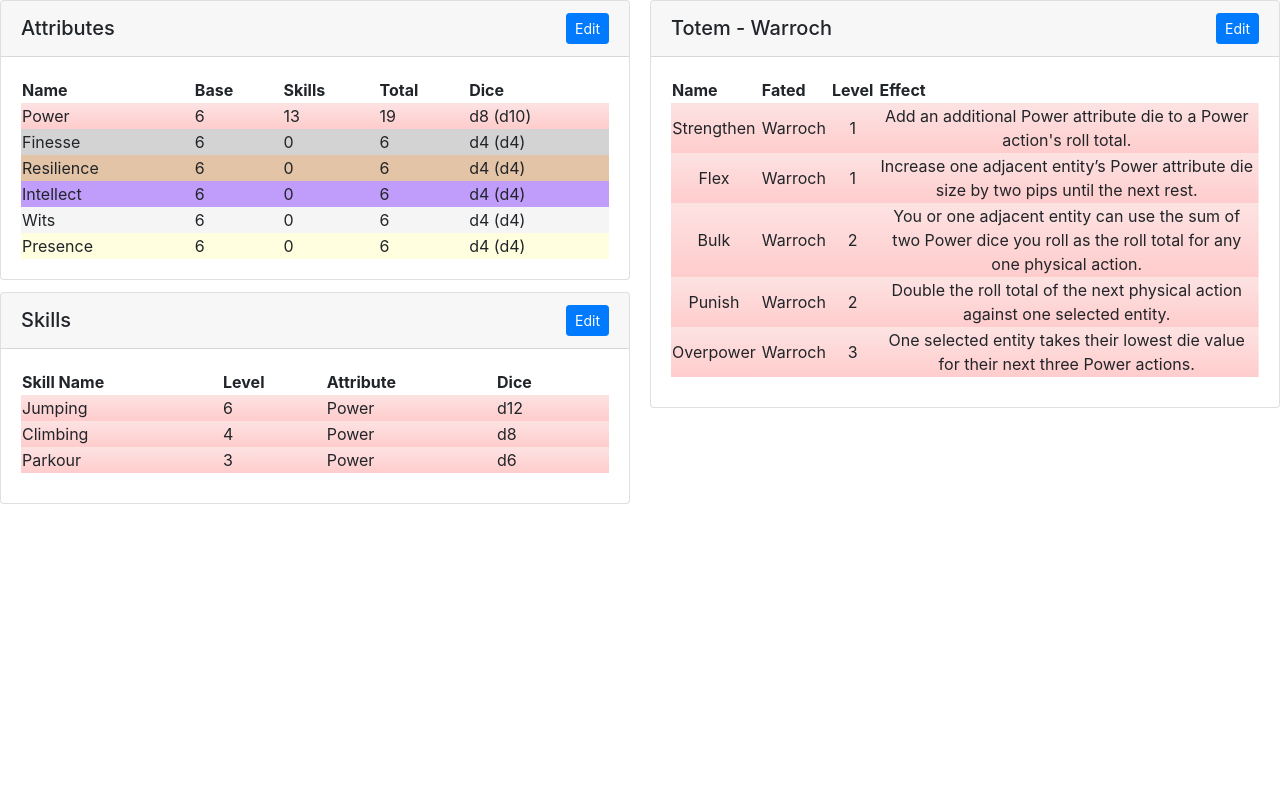
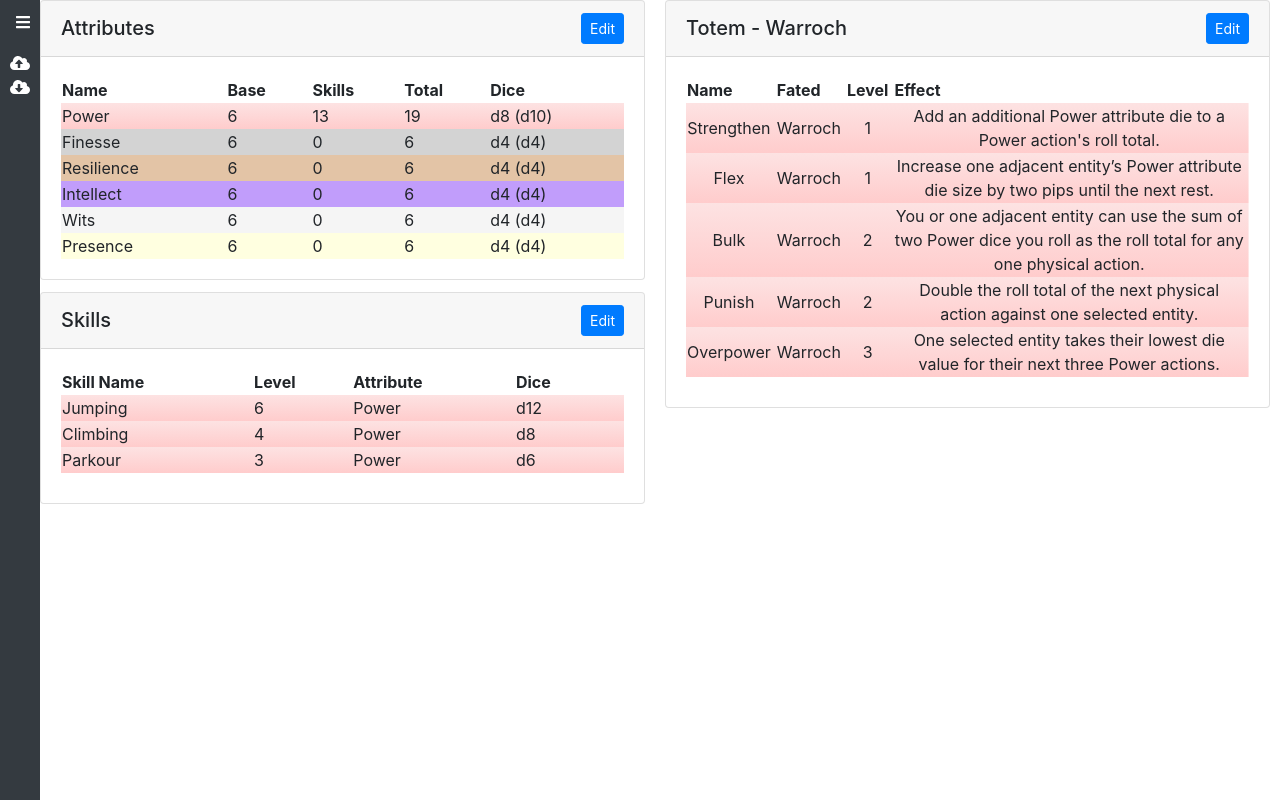
Before and after one commit to Shadow-Night-Black/ToF-Character-Sheet, a React (Create React App) app: page / in a window 1280 px wide. Built offline with nearby package versions, Linux system fonts and the light colour scheme.

Commit message:
first side bar implentation

```diff
--- a/package.json
+++ b/package.json
@@ -3,6 +3,10 @@
   "version": "0.1.0",
   "private": true,
   "dependencies": {
+    "@fortawesome/fontawesome-svg-core": "^1.2.30",
+    "@fortawesome/free-regular-svg-icons": "^5.14.0",
+    "@fortawesome/free-solid-svg-icons": "^5.14.0",
+    "@fortawesome/react-fontawesome": "^0.1.11",
     "@testing-library/jest-dom": "^4.2.4",
     "@testing-library/react": "^9.5.0",
     "@testing-library/user-event": "^7.2.1",
--- a/src/App.scss
+++ b/src/App.scss
@@ -1,3 +1,13 @@
+#root {
+  overflow-x: hidden;
+  width:100vw;
+  height: 100vh;
+}
+
+.App {
+  width:calc( 100vw - 50px)
+}
+
 input {
     background-color: #fff;
     background-clip: border-box;
--- a/src/App.tsx
+++ b/src/App.tsx
@@ -1,5 +1,5 @@
 import { Widget, WidgetProps } from './UI/Widgets/Widget';
-import React from 'react';
+import React, { Fragment } from 'react';
 import 'bootstrap/dist/css/bootstrap.min.css';
 import './App.scss';
 import { Dialog, DialogParams, DialogSection } from './UI/Dialogs/Dialog';
@@ -7,6 +7,8 @@ import { CreateTestCharacter, Character, JsonToCharacter, CharacterToJson } from
 import { AttributeWidgetConstructor } from './UI/Widgets/AttributesWidget';
 import { SkillsWidget } from './UI/Widgets/SkillsWidget';
 import { BlessingsWidget } from './UI/Widgets/TotemWidget';
+import { Sidebar } from './UI/Controls/Sidebar';
+
 
 type AppState = {
   ui: UIState<Character>;
@@ -27,7 +29,11 @@ export type openDialog<T> = (header: DialogSection<T>, body: DialogSection<T>) =
 export type Update<T> = (update: (old: T) => T) => void;
 export type Delete<T> = (update: (old: T) => boolean) => void;
 
+export type SidebarParams = {
+}
+
 export interface UIState<T> {
+  sidebar: SidebarParams;
   dialog: DialogParams<T>;
 }
 
@@ -48,6 +54,8 @@ class App extends React.Component<{}, AppState> {
     this.state = {
       model: model,
       ui: {
+        sidebar: {
+        },
         dialog: {
           isOpen: false,
           body: () => null,
@@ -100,12 +108,15 @@ class App extends React.Component<{}, AppState> {
 
   render() {
     return (
+      <Fragment>
+      <Sidebar {...this.state.ui.sidebar}></Sidebar>
       <div className="App card-columns">
         {Widget(this.WidgetProps(), AttributeWidgetConstructor)}
         {Widget(this.WidgetProps(), SkillsWidget)}
         {Widget(this.WidgetProps(), BlessingsWidget)}
         <Dialog updateUI={this.updateUI} appControls={this.AppControls} dialogState={this.state.ui.dialog} />
       </div>
+</Fragment>
     );
   }
 }
--- /dev/null
+++ b/src/UI/Controls/Sidebar.scss
@@ -0,0 +1,43 @@
+.sidebar {
+  position: fixed;
+  width: 150px;
+  height: 100vh;
+  color: white;
+  left: 0px;
+
+  & > *:first-child {
+    margin-top: 10px;
+  }
+  & > * {
+    position: relative;
+    width: 150px;
+    text-align: right;
+    padding-right: 10px;
+    .nav-title {
+      padding-right: 20px;
+    }
+  }
+  .seperator {
+    border-top: 1px;
+    height: 1px;
+    margin-top: 16px;
+    border-color: white;
+  }
+  .nav-item {
+    cursor: pointer;
+  }
+
+  & + * {
+    margin-left: 150px;
+    transition: margin-left 1s;
+  }
+
+  transition: left 1s;
+}
+.sidebar-closed {
+  //width: 40px;
+  left: -110px;
+  & + * {
+    margin-left: 40px;
+  }
+}
--- a/src/UI/Controls/Sidebar.tsx
+++ b/src/UI/Controls/Sidebar.tsx
@@ -1,194 +1,30 @@
-export const debug = true;
-/*
-import PropTypes from 'prop-types'
-import React, { Component } from 'react'
-import {
-  Button,
-  Checkbox,
-  Grid,
-  Header,
-  Icon,
-  Image,
-  Menu,
-  Segment,
-  Sidebar,
-} from 'semantic-ui-react'
+import React, { FunctionComponent, useState } from 'react';
+import { FontAwesomeIcon } from '@fortawesome/react-fontawesome';
+import { faBars, faCloudDownloadAlt, faCloudUploadAlt } from '@fortawesome/free-solid-svg-icons';
+import './Sidebar.scss';
 
-const HorizontalSidebar = ({ animation, direction, visible }) => (
-  <Sidebar
-    as={Segment}
-    animation={animation}
-    direction={direction}
-    visible={visible}
-  >
-    <Grid textAlign='center'>
-      <Grid.Row columns={1}>
-        <Grid.Column>
-          <Header as='h3'>New Content Awaits</Header>
-        </Grid.Column>
-      </Grid.Row>
-      <Grid columns={3} divided>
-        <Grid.Column>
-          <Image src='https://react.semantic-ui.com/images/wireframe/media-paragraph.png' />
-        </Grid.Column>
-        <Grid.Column>
-          <Image src='https://react.semantic-ui.com/images/wireframe/media-paragraph.png' />
-        </Grid.Column>
-        <Grid.Column>
-          <Image src='https://react.semantic-ui.com/images/wireframe/media-paragraph.png' />
-        </Grid.Column>
-      </Grid>
-    </Grid>
-  </Sidebar>
-)
+export type SidebarProps = {};
 
-HorizontalSidebar.propTypes = {
-  animation: PropTypes.string,
-  direction: PropTypes.string,
-  visible: PropTypes.bool,
-}
+export const Sidebar: FunctionComponent<SidebarProps> = (props) => {
+  const [open, setOpen] = useState(false);
 
-const VerticalSidebar = ({ animation, direction, visible }) => (
-  <Sidebar
-    as={Menu}
-    animation={animation}
-    direction={direction}
-    icon='labeled'
-    inverted
-    vertical
-    visible={visible}
-    width='thin'
-  >
-    <Menu.Item as='a'>
-      <Icon name='home' />
-      Home
-    </Menu.Item>
-    <Menu.Item as='a'>
-      <Icon name='gamepad' />
-      Games
-    </Menu.Item>
-    <Menu.Item as='a'>
-      <Icon name='camera' />
-      Channels
-    </Menu.Item>
-  </Sidebar>
-)
-
-VerticalSidebar.propTypes = {
-  animation: PropTypes.string,
-  direction: PropTypes.string,
-  visible: PropTypes.bool,
-}
-
-export default class SidebarExampleTransitions extends Component {
-  state = {
-    animation: 'overlay',
-    direction: 'left',
-    dimmed: false,
-    visible: false,
-  }
-
-  handleAnimationChange = (animation) => () =>
-    this.setState((prevState) => ({ animation, visible: !prevState.visible }))
-
-  handleDimmedChange = (e, { checked }) => this.setState({ dimmed: checked })
-
-  handleDirectionChange = (direction) => () =>
-    this.setState({ direction, visible: false })
-
-  render() {
-    const { animation, dimmed, direction, visible } = this.state
-    const vertical = direction === 'bottom' || direction === 'top'
-
-    return (
+  return (
+    <nav
+      className={`sidebar navbar-dark bg-dark ${open ? '' : 'sidebar-closed'}`}
+    //   onClick={() => setOpen(!open)}
+      onMouseOver={() => setOpen(true)}
+      onMouseOut={() => setOpen(false)}
+    >
       <div>
-        <Checkbox
-          checked={dimmed}
-          label='Dim Page'
-          onChange={this.handleDimmedChange}
-          toggle
-        />
-
-        <Header as='h5'>Direction</Header>
-        <Button.Group>
-          <Button
-            active={direction === 'left'}
-            onClick={this.handleDirectionChange('left')}
-          >
-            Left
-          </Button>
-          <Button
-            active={direction === 'right'}
-            onClick={this.handleDirectionChange('right')}
-          >
-            Right
-          </Button>
-          <Button
-            active={direction === 'top'}
-            onClick={this.handleDirectionChange('top')}
-          >
-            Top
-          </Button>
-          <Button
-            active={direction === 'bottom'}
-            onClick={this.handleDirectionChange('bottom')}
-          >
-            Bottom
-          </Button>
-        </Button.Group>
-
-        <Header as='h5'>All Direction Animations</Header>
-        <Button onClick={this.handleAnimationChange('overlay')}>Overlay</Button>
-        <Button onClick={this.handleAnimationChange('push')}>Push</Button>
-        <Button onClick={this.handleAnimationChange('scale down')}>
-          Scale Down
-        </Button>
-
-        <Header as='h5'>Vertical-Only Animations</Header>
-        <Button
-          disabled={vertical}
-          onClick={this.handleAnimationChange('uncover')}
-        >
-          Uncover
-        </Button>
-        <Button
-          disabled={vertical}
-          onClick={this.handleAnimationChange('slide along')}
-        >
-          Slide Along
-        </Button>
-        <Button
-          disabled={vertical}
-          onClick={this.handleAnimationChange('slide out')}
-        >
-          Slide Out
-        </Button>
-
-        <Sidebar.Pushable as={Segment}>
-          {vertical ? (
-            <HorizontalSidebar
-              animation={animation}
-              direction={direction}
-              visible={visible}
-            />
-          ) : null}
-          {vertical ? null : (
-            <VerticalSidebar
-              animation={animation}
-              direction={direction}
-              visible={visible}
-            />
-          )}
-
-          <Sidebar.Pusher dimmed={dimmed && visible}>
-            <Segment basic>
-              <Header as='h3'>Application Content</Header>
-              <Image src='https://react.semantic-ui.com/images/wireframe/paragraph.png' />
-            </Segment>
-          </Sidebar.Pusher>
-        </Sidebar.Pushable>
+        <FontAwesomeIcon icon={faBars} color={"white"}></FontAwesomeIcon>
       </div>
-    )
-  }
-}
-*/
+      <div className="seperator"></div>
+      <div className="nav-item">
+       <span className="nav-title">Load </span> <FontAwesomeIcon icon={faCloudUploadAlt} color={"white"}></FontAwesomeIcon>
+      </div>
+      <div className = "nav-item">
+        <span className="nav-title"> Save </span> <FontAwesomeIcon icon={faCloudDownloadAlt} color={"white"}></FontAwesomeIcon>
+      </div>
+    </nav>
+  );
+};
```
Also changed, not shown: 1 other file (tests, documents, lock files or other folders).
